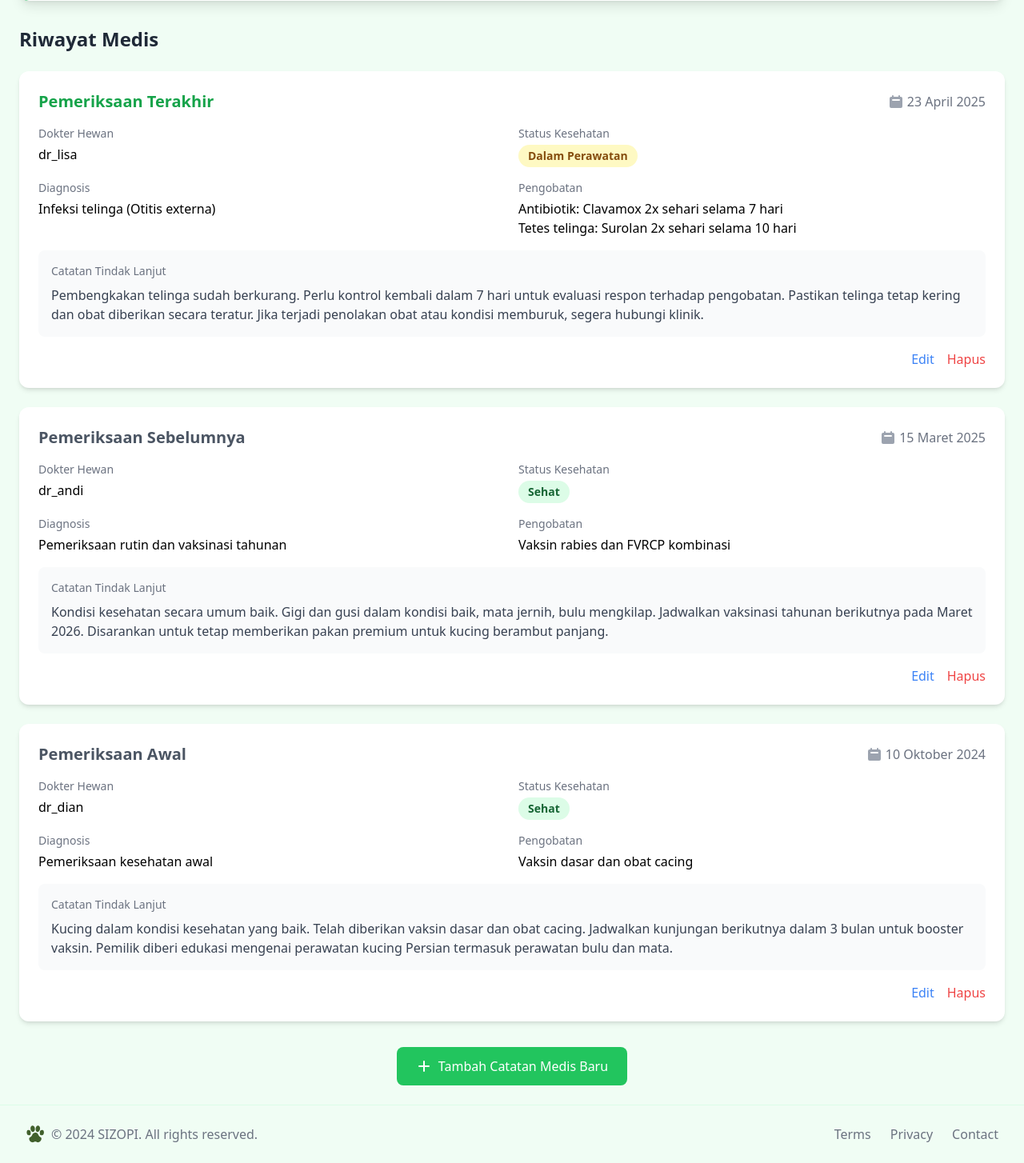
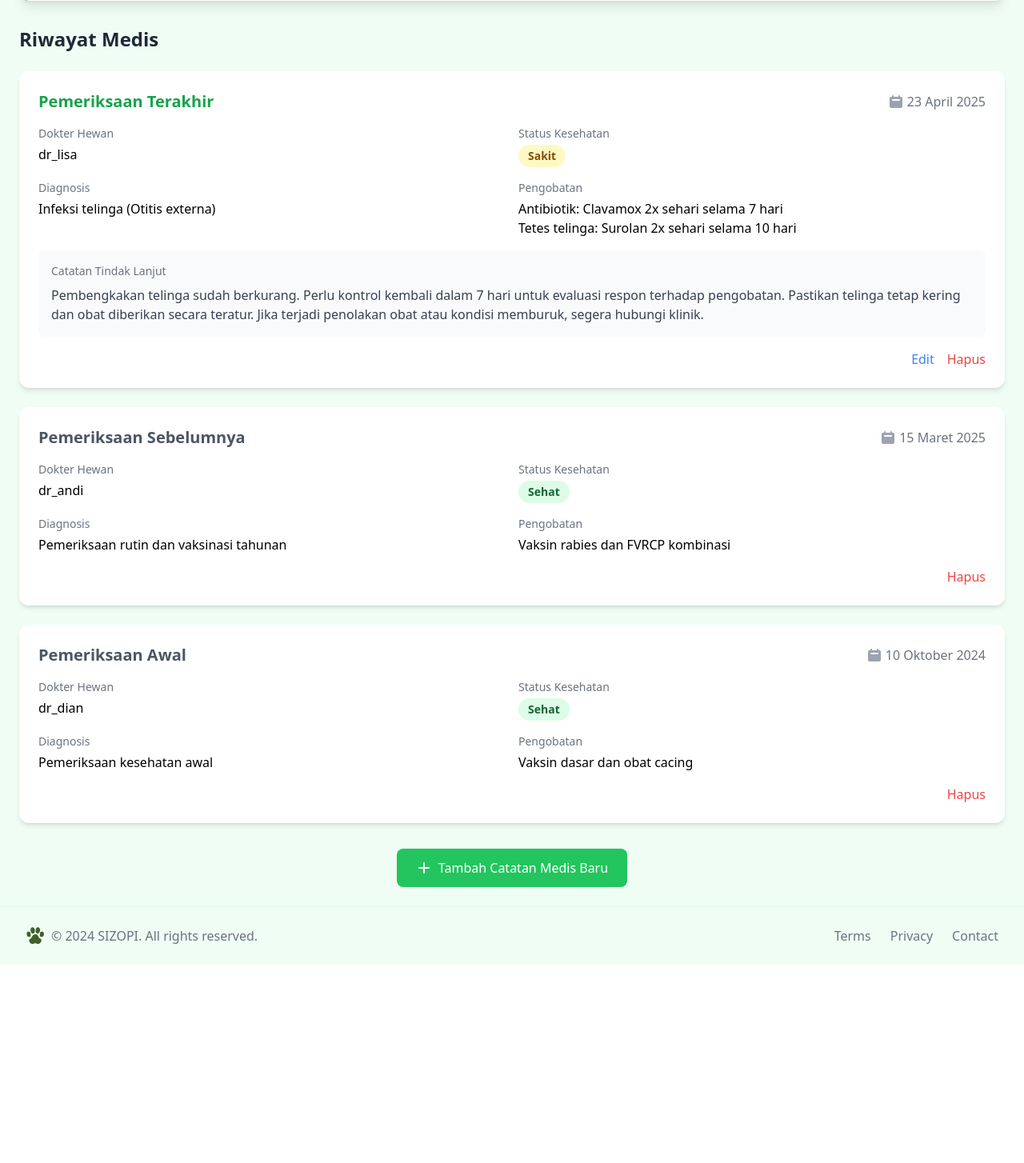
Before and after one commit to Athallah210505/TK-BASDAT-2, a Django app: page /rekam_medis/ in a window 1280 px wide. Shown: the part 431-1885 px from the top of the page at 80% size. After the commit the page ends 1637 px from the top, so only its background shows below. Run offline with Django 5.2, Linux system fonts and the light colour scheme; some libraries are stand-ins or nearby versions.

Commit message:
fix: adjust FE rekam_medis

```diff
--- a/rekam_medis_hewan/templates/form_rekam_medis.html
+++ b/rekam_medis_hewan/templates/form_rekam_medis.html
@@ -42,7 +42,7 @@
         <!-- Basic Info Section -->
         <div class="grid grid-cols-1 md:grid-cols-2 gap-6 mb-8">
             <div>
-                <label for="username_dh" class="block text-sm font-medium text-gray-700 mb-1">Username Dokter Hewan*</label>
+                <label for="username_dh" class="block text-sm font-medium text-gray-700 mb-1">Nama Dokter Hewan*</label>
                 <input type="text" id="username_dh" name="username_dh" class="block w-full px-3 py-2 border border-gray-300 rounded-md shadow-sm focus:outline-none focus:ring-green-500 focus:border-green-500" required>
             </div>
 
@@ -84,8 +84,6 @@
                 </select>
             </div>
         </div>
-                <label for="catatan_tindak_lanjut" class="block text-sm font-medium text-gray-700 mb-1">Catatan Tindak Lanjut</label>
-                <textarea id="catatan_tindak_lanjut" name="catatan_tindak_lanjut" rows="4" class="block w-full px-3 py-2 border border-gray-300 rounded-md shadow-sm focus:outline-none focus:ring-green-500 focus:border-green-500" required placeholder="Berikan catatan tindak lanjut dan instruksi perawatan..."></textarea>
             </div>
         </div>
 
--- a/rekam_medis_hewan/templates/show_rekam_medis.html
+++ b/rekam_medis_hewan/templates/show_rekam_medis.html
@@ -58,7 +58,7 @@
                 </div>
                 <div>
                     <p class="text-sm text-gray-500 mb-1">Status Kesehatan</p>
-                    <span class="inline-block bg-yellow-100 text-yellow-800 text-sm font-semibold px-3 py-1 rounded-full">Dalam Perawatan</span>
+                    <span class="inline-block bg-yellow-100 text-yellow-800 text-sm font-semibold px-3 py-1 rounded-full">Sakit</span>
                 </div>
                 <div>
                     <p class="text-sm text-gray-500 mb-1">Diagnosis</p>
@@ -77,8 +77,9 @@
             </div>
 
             <div class="flex justify-end mt-4">
-                <button class="text-blue-500 hover:text-blue-700 font-medium mr-4">Edit</button>
-                <button class="text-red-500 hover:text-red-700 font-medium">Hapus</button>
+                <button onclick="openModal()" class="text-blue-500 hover:text-blue-700 font-medium mr-4">Edit</button>
+                <button onclick="openDeleteModal()" class="text-red-500 hover:text-red-700 font-medium">Hapus</button>
+
             </div>
         </div>
 
@@ -113,14 +114,8 @@
                 </div>
             </div>
 
-            <div class="bg-gray-50 p-4 rounded-lg mt-4">
-                <p class="text-sm text-gray-500 mb-2">Catatan Tindak Lanjut</p>
-                <p class="text-gray-700">Kondisi kesehatan secara umum baik. Gigi dan gusi dalam kondisi baik, mata jernih, bulu mengkilap. Jadwalkan vaksinasi tahunan berikutnya pada Maret 2026. Disarankan untuk tetap memberikan pakan premium untuk kucing berambut panjang.</p>
-            </div>
-
             <div class="flex justify-end mt-4">
-                <button class="text-blue-500 hover:text-blue-700 font-medium mr-4">Edit</button>
-                <button class="text-red-500 hover:text-red-700 font-medium">Hapus</button>
+                <button onclick="openDeleteModal()" class="text-red-500 hover:text-red-700 font-medium">Hapus</button>
             </div>
         </div>
 
@@ -155,14 +150,8 @@
                 </div>
             </div>
 
-            <div class="bg-gray-50 p-4 rounded-lg mt-4">
-                <p class="text-sm text-gray-500 mb-2">Catatan Tindak Lanjut</p>
-                <p class="text-gray-700">Kucing dalam kondisi kesehatan yang baik. Telah diberikan vaksin dasar dan obat cacing. Jadwalkan kunjungan berikutnya dalam 3 bulan untuk booster vaksin. Pemilik diberi edukasi mengenai perawatan kucing Persian termasuk perawatan bulu dan mata.</p>
-            </div>
-
             <div class="flex justify-end mt-4">
-                <button class="text-blue-500 hover:text-blue-700 font-medium mr-4">Edit</button>
-                <button class="text-red-500 hover:text-red-700 font-medium">Hapus</button>
+                <button onclick="openDeleteModal()" class="text-red-500 hover:text-red-700 font-medium">Hapus</button>
             </div>
         </div>
     </div>
@@ -176,5 +165,66 @@
             Tambah Catatan Medis Baru
         </button>
     </div>
+    <!-- Modal for Editing Rekam Medis -->
+    <div id="editModal" class="hidden fixed inset-0 flex items-center justify-center bg-gray-500 bg-opacity-50">
+        <div class="bg-white p-6 rounded-lg w-1/2">
+            <h2 class="text-2xl font-bold text-center text-green-500 mb-4">Edit Rekam Medis</h2>
+            <form>
+                <div class="mb-4">
+                    <label for="tindak_lanjut" class="block text-sm font-medium text-gray-700">Catatan Tindak Lanjut</label>
+                    <textarea id="tindak_lanjut" name="tindak_lanjut" rows="4" class="w-full p-2 border border-gray-300 rounded-md"></textarea>
+                </div>
+                <div class="mb-4">
+                    <label for="diagnosa" class="block text-sm font-medium text-gray-700">Diagnosa</label>
+                    <input type="text" id="diagnosa" name="diagnosa" class="w-full p-2 border border-gray-300 rounded-md" />
+                </div>
+                <div class="mb-4">
+                    <label for="pengobatan" class="block text-sm font-medium text-gray-700">Pengobatan</label>
+                    <input type="text" id="pengobatan" name="pengobatan" class="w-full p-2 border border-gray-300 rounded-md" />
+                </div>
+                <div class="flex justify-end mt-4">
+                    <button type="button" onclick="closeModal()" class="px-6 py-2 bg-gray-300 text-gray-700 rounded-lg mr-3">Batal</button>
+                    <button type="submit" class="px-6 py-2 bg-green-500 text-white rounded-lg">Simpan</button>
+                </div>
+            </form>
+        </div>
+    </div>
+
+    <div id="deleteModal" class="hidden fixed inset-0 flex items-center justify-center bg-gray-500 bg-opacity-50 z-50">
+        <div class="bg-white p-6 rounded-lg w-96 max-w-md">
+            <h2 class="text-2xl font-bold text-center text-red-500 mb-4">HAPUS REKAM MEDIS</h2>
+            <p class="text-gray-700 text-center mb-6">Apakah anda yakin ingin menghapus rekam medis ini?</p>
+            <div class="flex justify-center space-x-4">
+                <button onclick="closeDeleteModal()" id="cancelDeleteBtn" class="px-6 py-2 bg-gray-300 text-gray-700 rounded-lg hover:bg-gray-400 transition">
+                    Tidak
+                </button>
+                <button onclick="confirmDelete()" id="confirmDeleteBtn" class="px-6 py-2 bg-red-500 text-white rounded-lg hover:bg-red-600 transition">
+                    Ya
+                </button>
+            </div>
+        </div>
+    </div>
+
+    <!-- Script for Modal functionality -->
+    <script>
+        function openModal() {
+            document.getElementById('editModal').classList.remove('hidden');
+        }
+
+        function closeModal() {
+            document.getElementById('editModal').classList.add('hidden');
+        }
+
+        function openDeleteModal(recordId) {
+            currentRecordToDelete = recordId;
+            document.getElementById('deleteModal').classList.remove('hidden');
+        }
+
+        function closeDeleteModal() {
+            document.getElementById('deleteModal').classList.add('hidden');
+            currentRecordToDelete = null;
+        }
+    </script>
+
 </div>
 {% endblock %}
```
